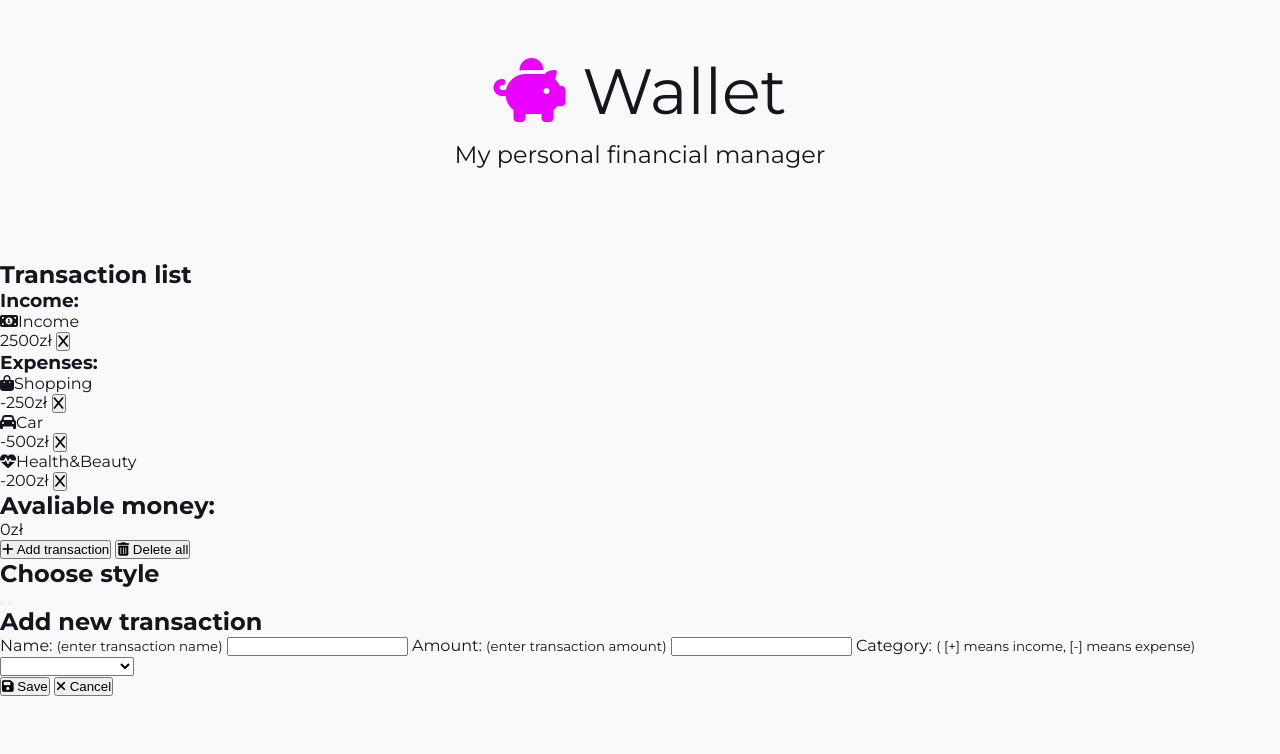
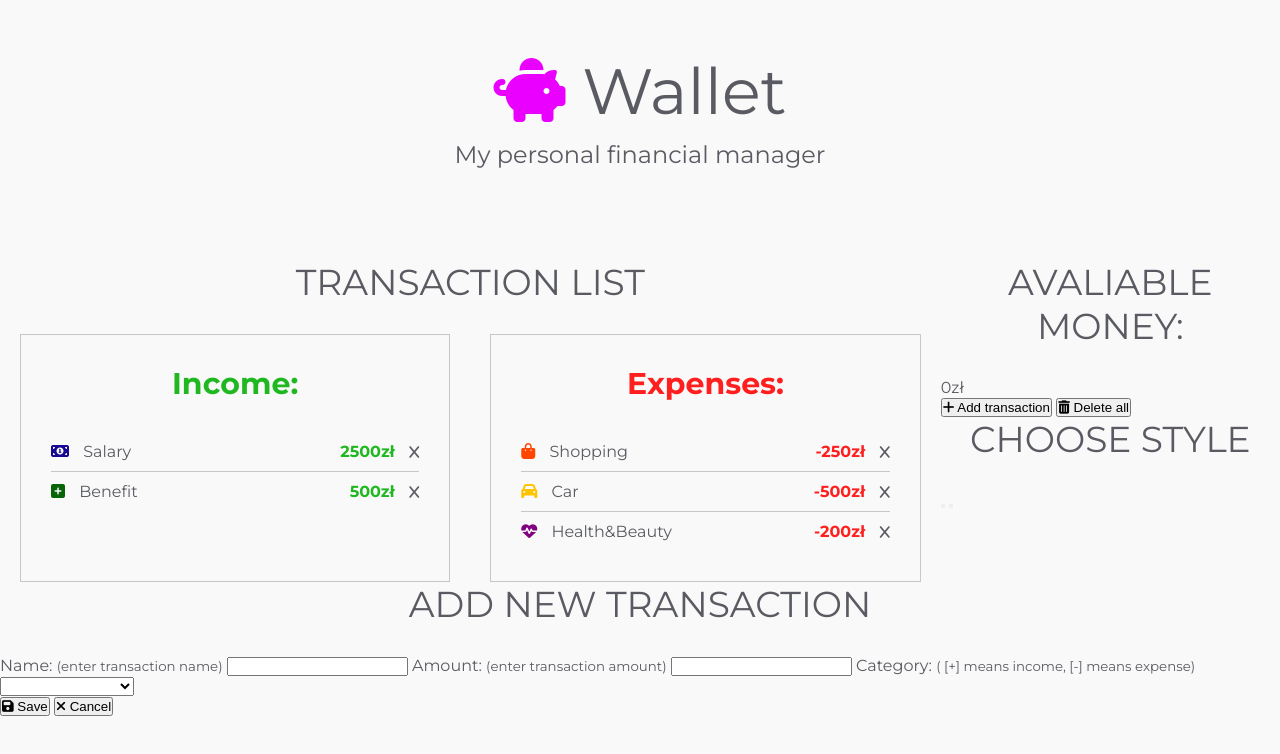
Before and after one commit to 88080888/FinancialManager, a plain HTML site: page index.html in a window 1280 px wide. Drawn offline with Linux system fonts and the light colour scheme.

Commit message:
styling transactions section

```diff
--- a/index.html
+++ b/index.html
@@ -28,23 +28,27 @@
         <div class="income-area">
           <h3>Income:</h3>
           <div class="transaction" id="0">
-            <p class="transaction-name"><i class="fa-solid fa-money-bill-1"></i>Income</p>
+            <p class="transaction-name salary-title"><i class="fa-solid fa-money-bill-1"></i> Salary</p>
             <p class="transaction-amount">2500zł <button class="delete"><i class="fa-solid fa-x"></i></button></p>
+          </div>
+          <div class="transaction" id="0">
+            <p class="transaction-name benefit-title"><i class="fa-solid fa-square-plus"></i> Benefit</p>
+            <p class="transaction-amount">500zł <button class="delete"><i class="fa-solid fa-x"></i></button></p>
           </div>
         </div>
 
         <div class="expenses-area">
           <h3>Expenses:</h3>
           <div class="transaction" id="1">
-            <p class="transaction-name"><i class="fa-solid fa-bag-shopping"></i>Shopping</p>
+            <p class="transaction-name shopping-title"><i class="fa-solid fa-bag-shopping"></i> Shopping</p>
             <p class="transaction-amount">-250zł <button class="delete"><i class="fa-solid fa-x"></i></button></p>
           </div>
           <div class="transaction" id="2">
-            <p class="transaction-name"><i class="fa-solid fa-car"></i>Car</p>
+            <p class="transaction-name car-title"><i class="fa-solid fa-car"></i> Car</p>
             <p class="transaction-amount">-500zł <button class="delete"><i class="fa-solid fa-x"></i></button></p>
           </div>
           <div class="transaction" id="3">
-            <p class="transaction-name"><i class="fa-solid fa-heart-pulse"></i>Health&Beauty</p>
+            <p class="transaction-name healthandbeauty-title"><i class="fa-solid fa-heart-pulse"></i> Health&Beauty</p>
             <p class="transaction-amount">-200zł <button class="delete"><i class="fa-solid fa-x"></i></button></p>
           </div>
         </div>
--- a/style.css
+++ b/style.css
@@ -6,8 +6,8 @@
 
 :root {
   --first-color: #f9f9f9;
-  --second-color: #14161F;
-  border-color: rgb(0,0,0,.2);
+  --second-color: rgba(24, 26, 36, 0.705);
+  --border-color: rgb(0,0,0,.2);
 }
 
 body {
@@ -39,3 +39,102 @@ header i {
 header p {
   font-size: 24px;
 }
+
+
+main {
+  display: flex;
+  justify-content: center;
+  align-items: flex-start;
+}
+
+h2.title {
+  margin-bottom: 30px;
+  text-align: center;
+  text-transform: uppercase;
+  font-size: 36px;
+  font-weight: 200;
+}
+
+.transactions {
+  width: 1000px;
+}
+
+.transactions h3 {
+  margin-bottom: 30px;
+  font-size: 30px;
+  text-align: center;
+}
+
+.transaction-list {
+  display: flex;
+}
+
+.income-area,
+.expenses-area {
+  margin: 0 20px;
+  padding: 30px;
+  width: 50%;
+  border: 1px solid var(--border-color);
+}
+
+.income-area h3,
+.income-area .transaction-amount {
+  color: rgb(32, 184, 32);
+  font-weight: bold;
+}
+
+.expenses-area h3,
+.expenses-area .transaction-amount {
+  color: rgb(255, 31, 31);
+  font-weight: bold;
+}
+
+.transaction {
+  display: flex;
+  justify-content: space-between;
+  padding: 10px 0;
+  border-bottom: 1px solid var(--border-color);
+}
+
+.transaction:last-child {
+  border-bottom: none;
+}
+
+.transaction-name i {
+  margin-right: 10px;
+}
+
+.shopping-title i {
+  color: orangered;
+}
+
+.car-title i{
+  color: rgb(255, 196, 0);
+}
+
+.healthandbeauty-title i {
+  color: purple
+}
+
+.salary-title i {
+  color: rgb(23, 9, 148);
+}
+
+.benefit-title i {
+  color: rgb(8, 100, 8);
+}
+
+.delete {
+  margin-left: 10px;
+  background: none;
+  border: none;
+  font-style: 18px;
+  color: var(--second-color);
+  cursor: pointer;
+  transition: transform .3s;
+}
+
+.delete:hover {
+  transform: scale(1.2);
+  color: red;
+}
```
